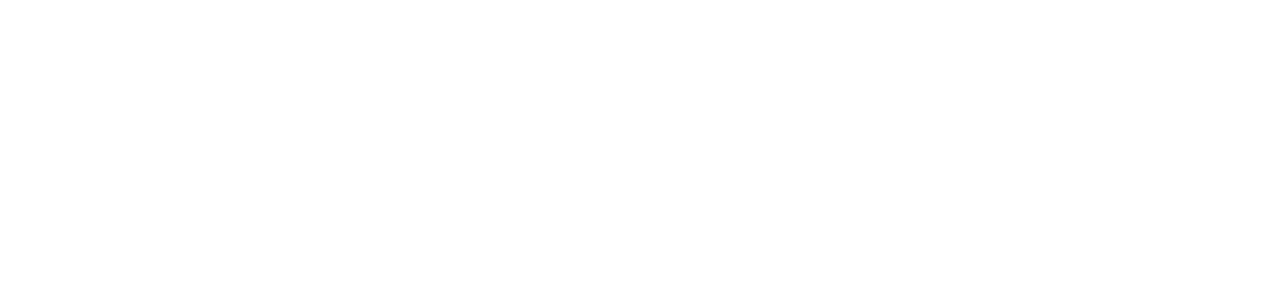
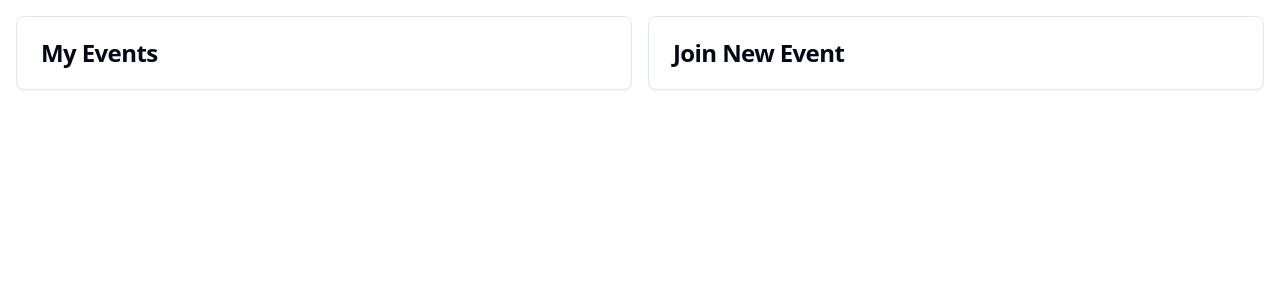
Before and after one commit to henrytsyu/event-run, a Next.js app: page / in a window 1280 px wide. Shown: the top 300 px of the page. Built offline with nearby package versions, Linux system fonts and the light colour scheme.

Commit message:
feat: create participant dashboard cards

```diff
--- a/app/page.tsx
+++ b/app/page.tsx
@@ -1,2 +1,20 @@
-export default function Home() {
+import { Card, CardHeader, CardTitle } from "@/components/ui/card";
+
+export default async function Home() {
+  return (
+    <main className="p-4">
+      <div className="grid grid-cols-1 md:grid-cols-2 gap-4">
+        <Card className="w-full">
+          <CardHeader>
+            <CardTitle>My Events</CardTitle>
+          </CardHeader>
+        </Card>
+        <Card className="w-full">
+          <CardHeader>
+            <CardTitle>Join New Event</CardTitle>
+          </CardHeader>
+        </Card>
+      </div>
+    </main>
+  );
 }
```
